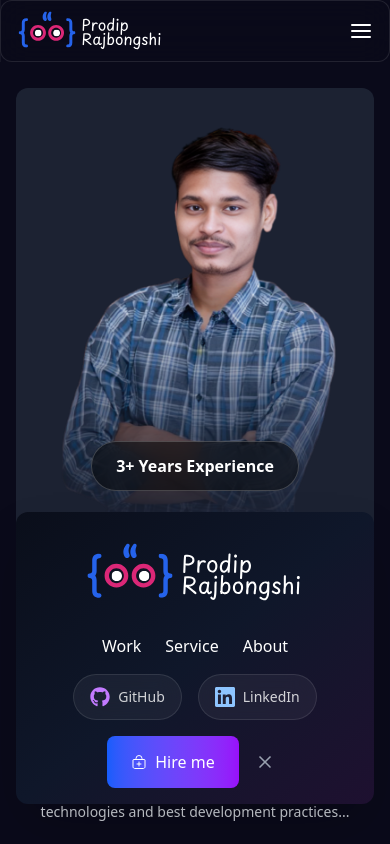
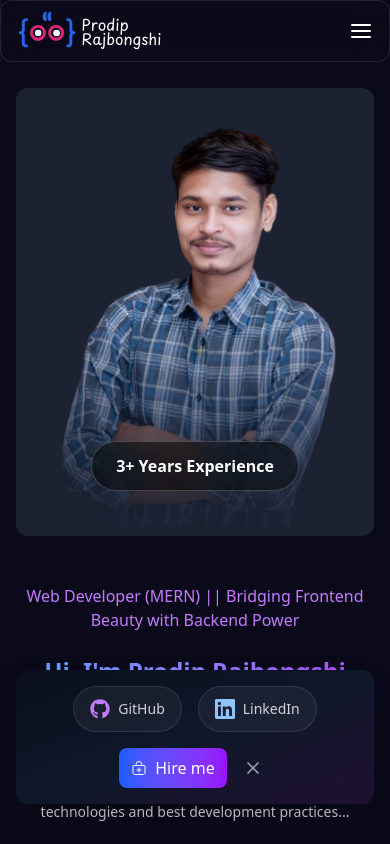
Before and after one commit to DevProdipraj/Portfolio, a React (Vite) app in the folder client/: page / in a window 390 px wide. Shown: the top 844 px of the page. Built offline with nearby package versions, Linux system fonts and the light colour scheme.

Commit message:
complete here me modal

```diff
--- a/client/src/components/BottomBar.jsx
+++ b/client/src/components/BottomBar.jsx
@@ -25,14 +25,15 @@ const BottomBar = () => {
           <div className="w-full max-w-[1280px] mx-auto">
             <div className="rounded-xl overflow-hidden shadow-2xl text-center bg-gradient-to-br from-[#0a0e1a] via-[#0f172a] to-[#1e1030] p-4 flex flex-col md:flex-row md:items-center md:justify-between gap-4">
               <div className="flex flex-col md:flex-row md:items-center flex-1 gap-4">
-                <div>
+                <div className="hidden lg:block">
                   <img
                     className="md:w-52 h-auto mx-auto md:mx-0"
                     src="./Logo.svg"
                     alt="Brand Icon"
                   />
                 </div>
-                <ul className="flex justify-center md:justify-start items-center gap-x-6 text-white lg:ms-5">
+                <div className="hidden md:block">
+                  <ul className="flex justify-center md:justify-start items-center gap-x-6 text-white lg:ms-5 ">
                     <a href="#work" className="cursor-pointer">
                       Work
                     </a>
@@ -43,6 +44,7 @@ const BottomBar = () => {
                       About
                     </a>
                   </ul>
+                </div>
                 <div className="flex justify-center md:justify-start gap-4">
                   <a
                     target="_blank"
--- a/client/src/components/Modal.jsx
+++ b/client/src/components/Modal.jsx
@@ -12,7 +12,7 @@ const Modal = () => {
     <div className="  flex items-center justify-center  text-white  ">
       <button
         onClick={openModal}
-        className="flex items-center justify-center cursor-pointer gap-x-2 px-6 py-3.5 bg-gradient-to-r from-blue-600 to-purple-600 rounded-lg font-medium hover:shadow-lg hover:shadow-blue-500/30 transition-all text-white"
+        className="flex items-center justify-center cursor-pointer gap-x-2 px-3 py-2 md:px-6 md:py-3.5 bg-gradient-to-r from-blue-600 to-purple-600 rounded-lg font-medium hover:shadow-lg hover:shadow-blue-500/30 transition-all text-white"
       >
         <IoBagAddOutline />
         <span>Hire me</span>
--- a/client/src/components/StartProjectForm.jsx
+++ b/client/src/components/StartProjectForm.jsx
@@ -7,9 +7,10 @@ const Modal = () => {
   <form class="space-y-6">
 
   <div class="space-y-1">
-    <label class="block text-sm font-medium text-white/60">Your Name <span class="text-red-400">*</span></label>
+    <label class="block text-start text-sm font-medium text-white/60">Your Name <span class="text-red-400">*</span></label>
     <div class="relative">
       <input
+      required
         placeholder="Name"
         name="name"
         class="w-full px-4 py-3 bg-white/5 rounded-lg border border-white/10 text-white/90 placeholder-white/50 focus:outline-none focus:ring-2 focus:ring-white/20 transition-all duration-200 hover:border-white/20"
@@ -23,9 +24,10 @@ const Modal = () => {
 
 
   <div class="space-y-1">
-    <label class="block text-sm font-medium text-white/60">Your Email <span class="text-red-400">*</span></label>
+    <label class="block text-start text-sm font-medium text-white/60">Your Email <span class="text-red-400">*</span></label>
     <div class="relative">
       <input
+      required
         type="email"
         name="email"
         placeholder="Email"
@@ -40,9 +42,10 @@ const Modal = () => {
 
 
   <div class="space-y-1">
-    <label class="block text-sm font-medium text-white/60">Subject <span class="text-red-400">*</span></label>
+    <label class="block text-start text-sm font-medium text-white/60">Subject <span class="text-red-400">*</span></label>
     <div class="relative">
       <input
+      required
         name="subject"
         placeholder="Subject"
         class="w-full px-4 py-3 bg-white/5 rounded-lg border border-white/10 text-white/90 placeholder-white/50 focus:outline-none focus:ring-2 focus:ring-white/20 transition-all duration-200 hover:border-white/20"
@@ -56,9 +59,10 @@ const Modal = () => {
 
 
   <div class="space-y-1">
-    <label class="block text-sm font-medium text-white/60">Project Details <span class="text-red-400">*</span></label>
+    <label class="block text-start  text-sm font-medium text-white/60">Project Details <span class="text-red-400">*</span></label>
     <div class="relative">
       <textarea
+      required
         name="message"
         rows="5"
         placeholder="Describe your project..."
```
Lines whose indentation alone changed are shown as unchanged.
